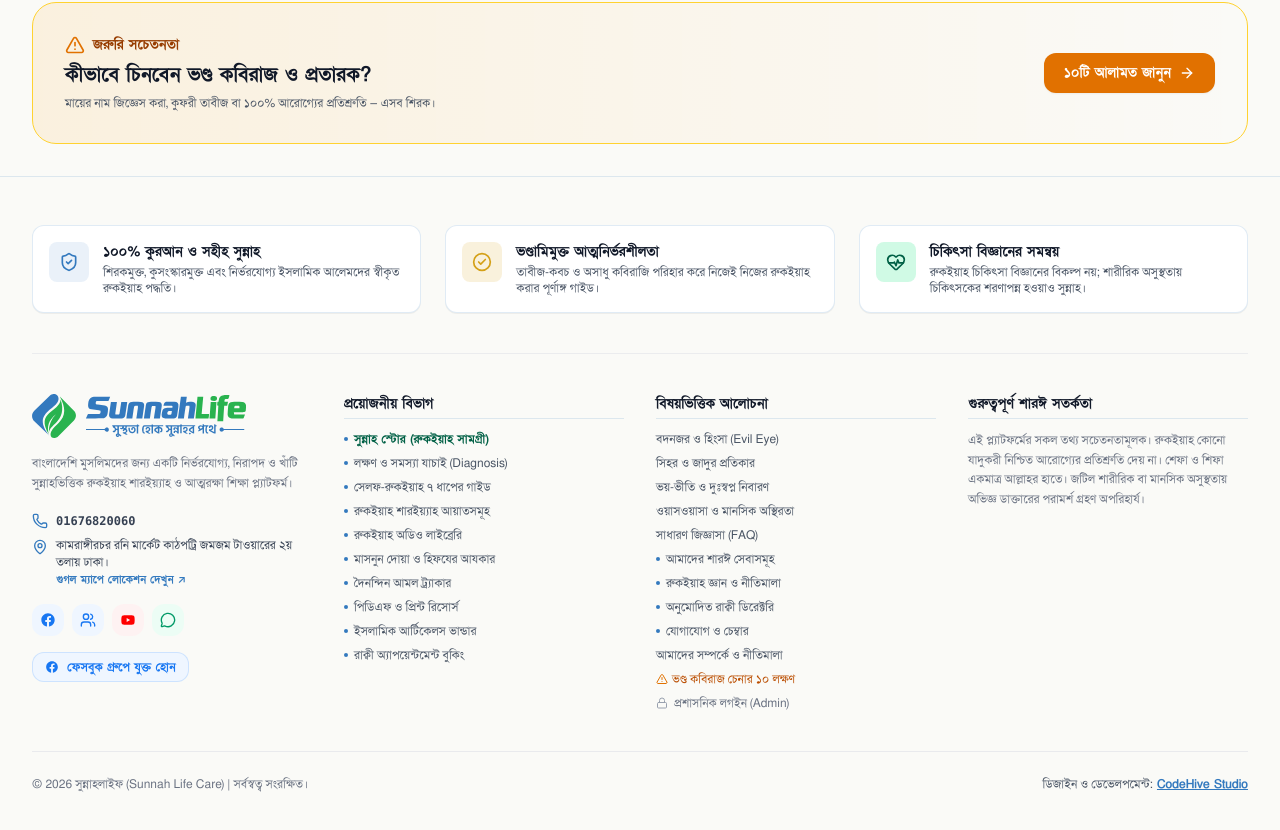
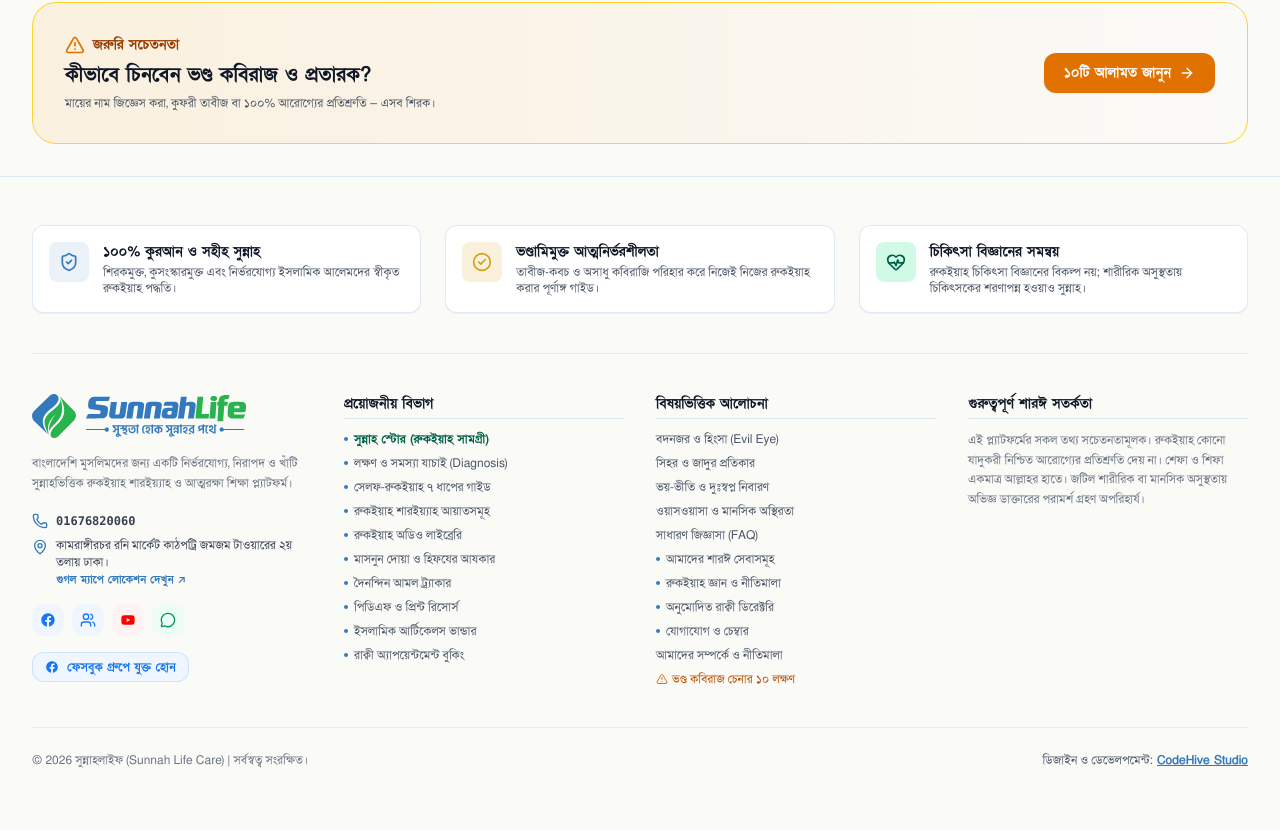
Before and after one commit to robiofficial96-arch/sunnahlife, a Next.js app: page / in a window 1280 px wide. Shown: the part 1448-2278 px from the top of the page. Built offline with nearby package versions, Linux system fonts and the light colour scheme.

Commit message:
fix(footer): remove public admin login link from footer

```diff
--- a/src/components/Footer.tsx
+++ b/src/components/Footer.tsx
@@ -12,7 +12,6 @@ import {
   Phone,
   MapPin,
   Users,
-  Lock,
 } from "lucide-react";
 import { SITE_CONFIG } from "@/config/site";
 
@@ -328,12 +327,6 @@ export default function Footer() {
                   ভণ্ড কবিরাজ চেনার ১০ লক্ষণ
                 </Link>
               </li>
-              <li>
-                <Link href="/admin" className="text-gray-500 hover:text-[#3379BE] transition-colors flex items-center gap-1.5 text-xs">
-                  <Lock className="w-3 h-3 text-gray-400" />
-                  প্রশাসনিক লগইন (Admin)
-                </Link>
-              </li>
             </ul>
           </div>
 
```
